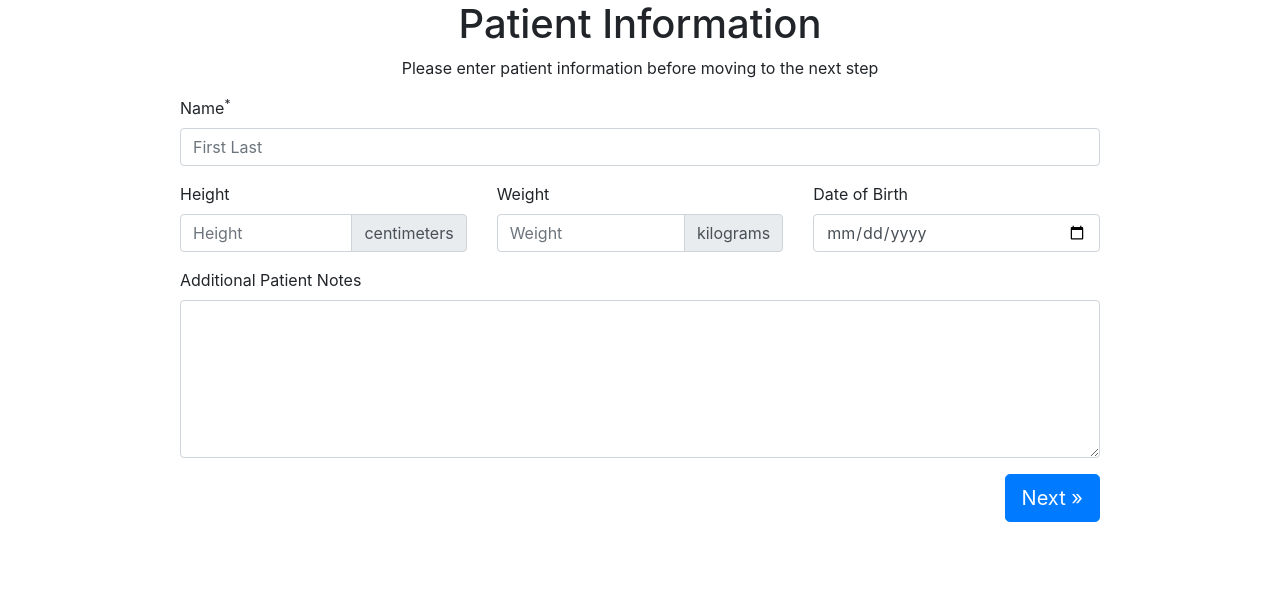
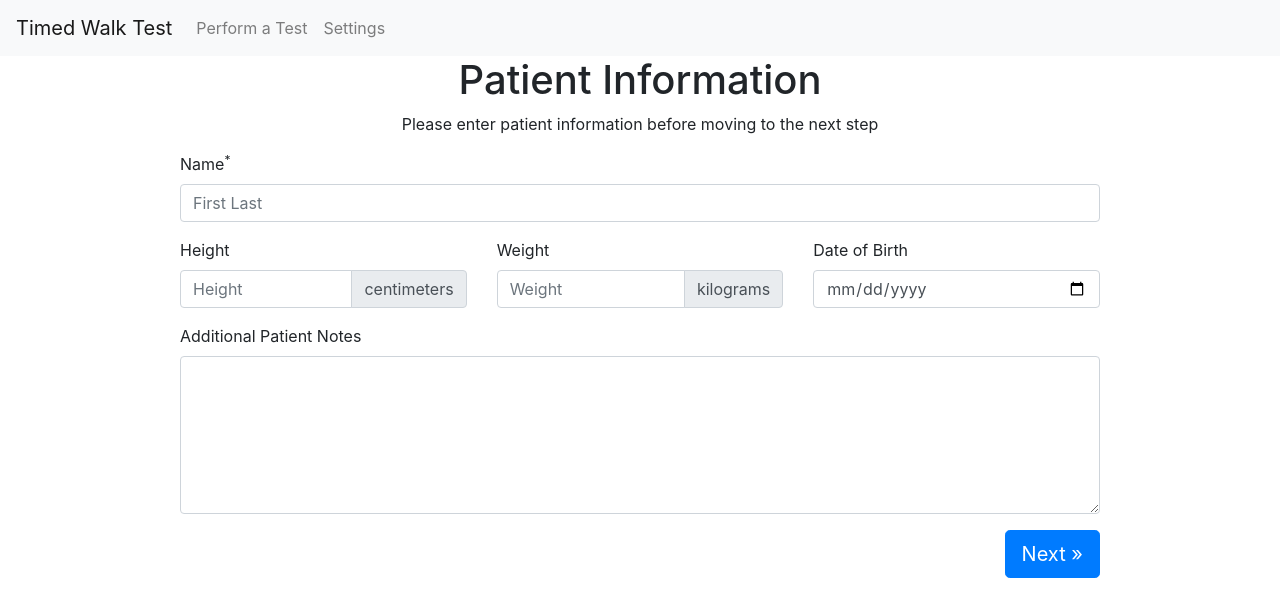
Before and after one commit to HosfordDotMe/timed-walk-frontend, a React (Create React App) app: page /test in a window 1280 px wide. Shown: the top 616 px of the page. Built offline with nearby package versions, Linux system fonts and the light colour scheme.

Commit message:
Setup initial routing through react-router

```diff
--- a/src/App.js
+++ b/src/App.js
@@ -1,12 +1,59 @@
 import React from 'react';
+import 'bootstrap/dist/css/bootstrap.min.css';
+import { BrowserRouter as Router, Switch, Route, Link } from 'react-router-dom';
 import TestWizard from './components/TestWizard';
 
-function App() {
+function Home() {
+  return <h2>Home</h2>;
+}
+
+function Settings() {
+  return <h2>Settings</h2>;
+}
+
+export default function App() {
   return (
-    <div className="App">
-      <TestWizard />
-    </div>
+    <Router>
+      <div>
+        <nav className="navbar navbar-expand-lg navbar-light bg-light">
+          <Link className="navbar-brand" to="/">
+            Timed Walk Test
+          </Link>
+          <button
+            className="navbar-toggler"
+            type="button"
+            data-toggle="collapse"
+            data-target="#navbarNavAltMarkup"
+            aria-controls="navbarNavAltMarkup"
+            aria-expanded="false"
+            aria-label="Toggle navigation"
+          >
+            <span className="navbar-toggler-icon" />
+          </button>
+          <div className="collapse navbar-collapse" id="navbarNavAltMarkup">
+            <div className="navbar-nav">
+              <Link className="nav-item nav-link" to="/test">
+                Perform a Test
+              </Link>
+              <Link className="nav-item nav-link" to="/settings">
+                Settings
+              </Link>
+            </div>
+          </div>
+        </nav>
+
+        <Switch>
+          <Route path="/test">
+            <TestWizard />
+          </Route>
+          <Route path="/settings">
+            <Settings />
+          </Route>
+          <Route path="/">
+            <Home />
+          </Route>
+        </Switch>
+      </div>
+    </Router>
   );
 }
-
-export default App;
--- a/src/components/TestWizard.js
+++ b/src/components/TestWizard.js
@@ -3,7 +3,6 @@
 /* eslint-disable react/prop-types */
 /* eslint-disable jsx-a11y/label-has-associated-control */
 import React from 'react';
-import 'bootstrap/dist/css/bootstrap.min.css';
 import { Formik, Field, ErrorMessage } from 'formik';
 
 const sleep = ms => new Promise(resolve => setTimeout(resolve, ms));
```
Also changed, not shown: 1 other file (tests, documents, lock files or other folders).
